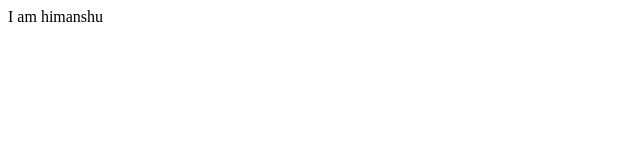
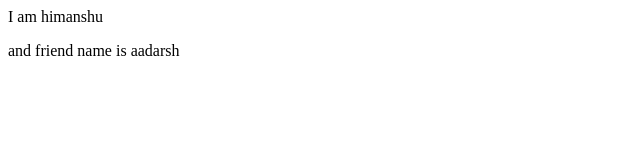
Before and after one commit to Himanshukaloni/myrepo, a plain HTML site: page index.html in a window 1280 px wide. Shown: the whole page, without its empty margins (0-640 px from the left). Drawn offline with Linux system fonts and the light colour scheme.

Commit message:
written code in featue branch

```diff
--- a/index.html
+++ b/index.html
@@ -1 +1,2 @@
 <p>I am himanshu</p>
+<p>and friend name is aadarsh</p>
```
